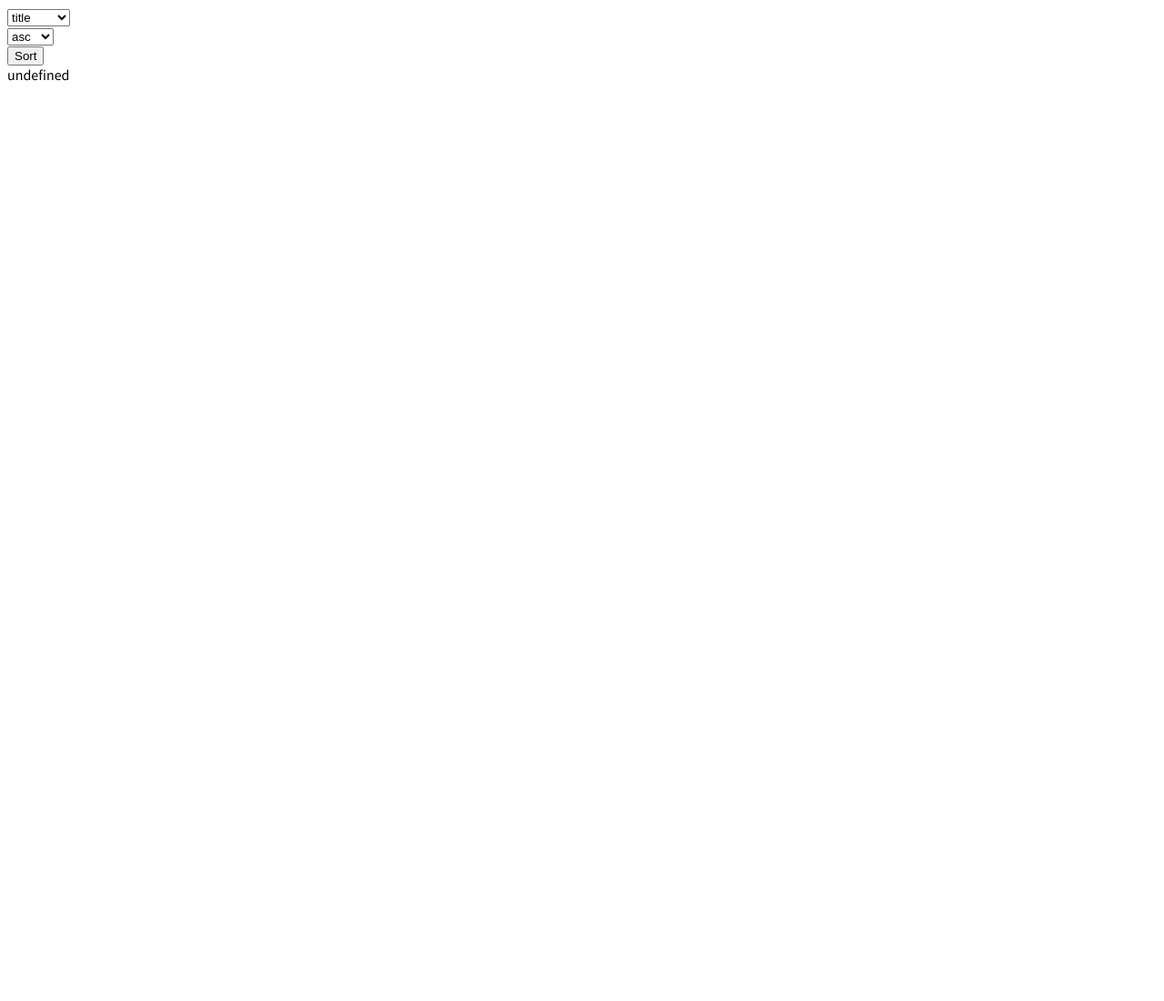
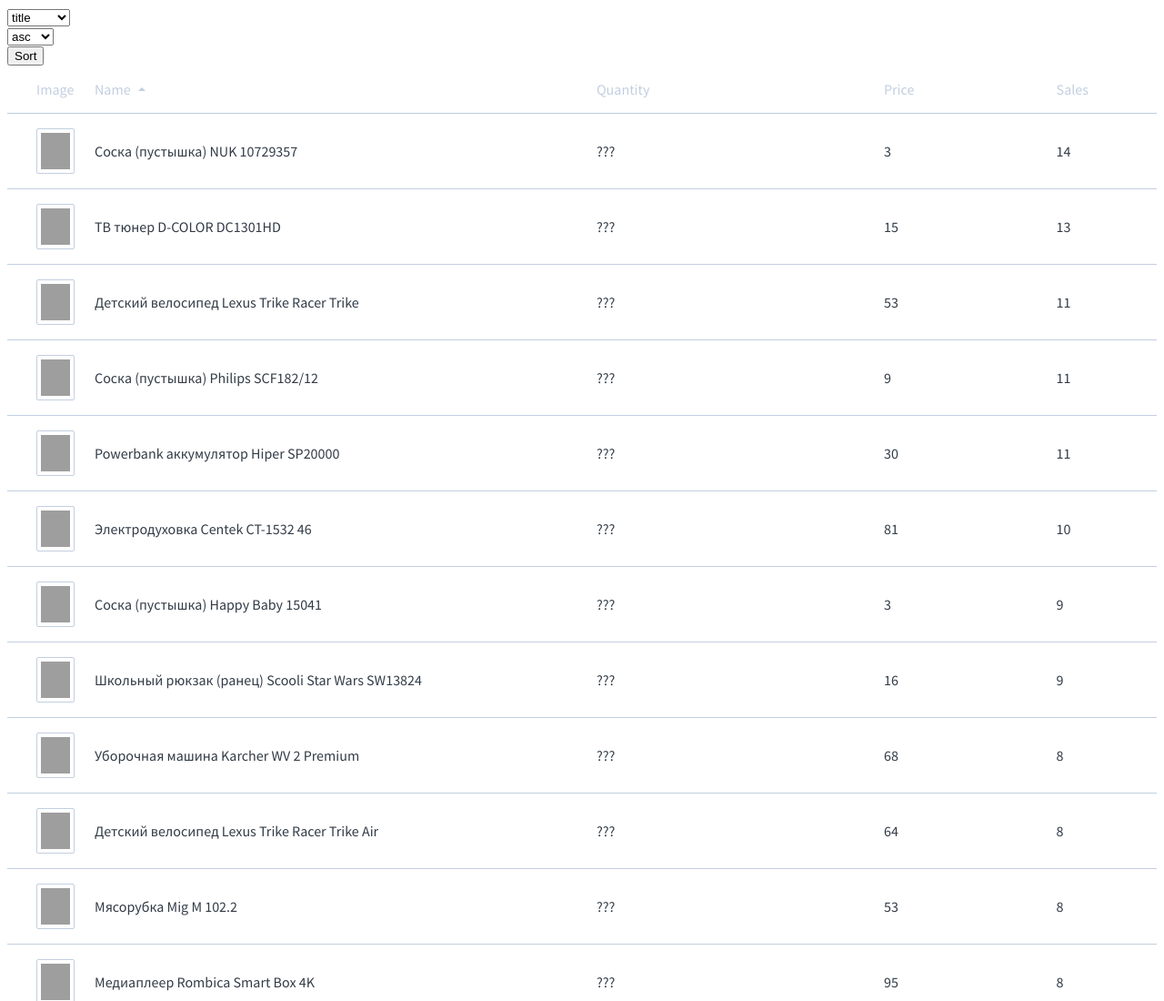
Before and after one commit to vmedyannikov76/js-20240118_vladimir-medyannikov, a website: page 05-dom-document-loading/2-sortable-table-v1/index.html in a window 1280 px wide. Shown: the top 1100 px of the page at 91% size. Before the commit the page ends 800 px from the top, so only its background shows below. Drawn offline with Linux system fonts and the light colour scheme; grey boxes are pictures that could not be loaded.

Commit message:
вопрос по шаблону, где взять данные по кол-ву товара

```diff
--- a/05-dom-document-loading/2-sortable-table-v1/index.js
+++ b/05-dom-document-loading/2-sortable-table-v1/index.js
@@ -1,5 +1,77 @@
 export default class SortableTable {
   constructor(headerConfig = [], data = []) {
+    this.headerConfig = headerConfig;
+    this.data = data;
+
+    this.element = this.createElement(this.createTemplate());
+  }
+  createElementItem() {
+    return this.data.map((element)=>{
+      return `
+         <a href="/products/3d-ochki-epson-elpgs03" class="sortable-table__row">
+         <div class="sortable-table__cell">
+           <img class="sortable-table-image" alt="Image" src="http://magazilla.ru/jpg_zoom1/246743.jpg">
+         </div>
+         <div class="sortable-table__cell">${element.title}</div>
+
+         <div class="sortable-table__cell">???</div>
+         <div class="sortable-table__cell">${element.price}</div>
+         <div class="sortable-table__cell">${element.sales}</div>
+        </a>
+      `
+    }).join('')
+
 
   }
+  createTemplate() {
+    return `
+    <div data-element="productsContainer" class="products-list__container">
+    <div class="sortable-table">
+
+      <div data-element="header" class="sortable-table__header sortable-table__row">
+        <div class="sortable-table__cell" data-id="images" data-sortable="false" data-order="asc">
+          <span>Image</span>
+        </div>
+        <div class="sortable-table__cell" data-id="title" data-sortable="true" data-order="asc">
+          <span>Name</span>
+          <span data-element="arrow" class="sortable-table__sort-arrow">
+            <span class="sort-arrow"></span>
+          </span>
+        </div>
+        <div class="sortable-table__cell" data-id="quantity" data-sortable="true" data-order="asc">
+          <span>Quantity</span>
+        </div>
+        <div class="sortable-table__cell" data-id="price" data-sortable="true" data-order="asc">
+          <span>Price</span>
+        </div>
+        <div class="sortable-table__cell" data-id="sales" data-sortable="true" data-order="asc">
+          <span>Sales</span>
+        </div>
+      </div>
+
+      <div data-element="body" class="sortable-table__body">
+
+      ${this.createElementItem()}
+
+      </div>
+
+      <div data-element="loading" class="loading-line sortable-table__loading-line"></div>
+
+      <div data-element="emptyPlaceholder" class="sortable-table__empty-placeholder">
+        <div>
+          <p>No products satisfies your filter criteria</p>
+          <button type="button" class="button-primary-outline">Reset all filters</button>
+        </div>
+      </div>
+
+    </div>
+  </div>
+    `;
+  }
+
+  createElement(template) {
+    const element = document.createElement("div");
+    element.innerHTML = template;
+    return element.firstElementChild;
+  }
 }
```
Also changed, not shown: 05-dom-document-loading/2-sortable-table-v1/static.html (+1 -0 lines).
